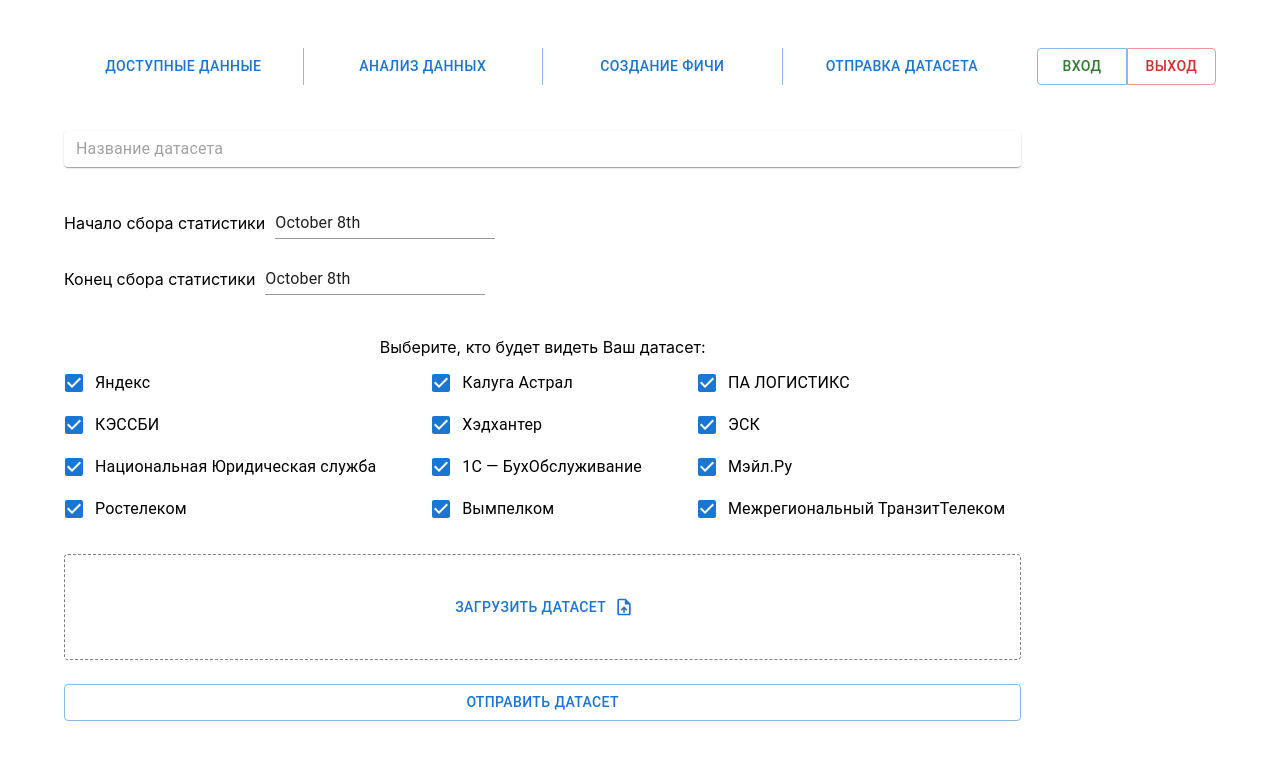
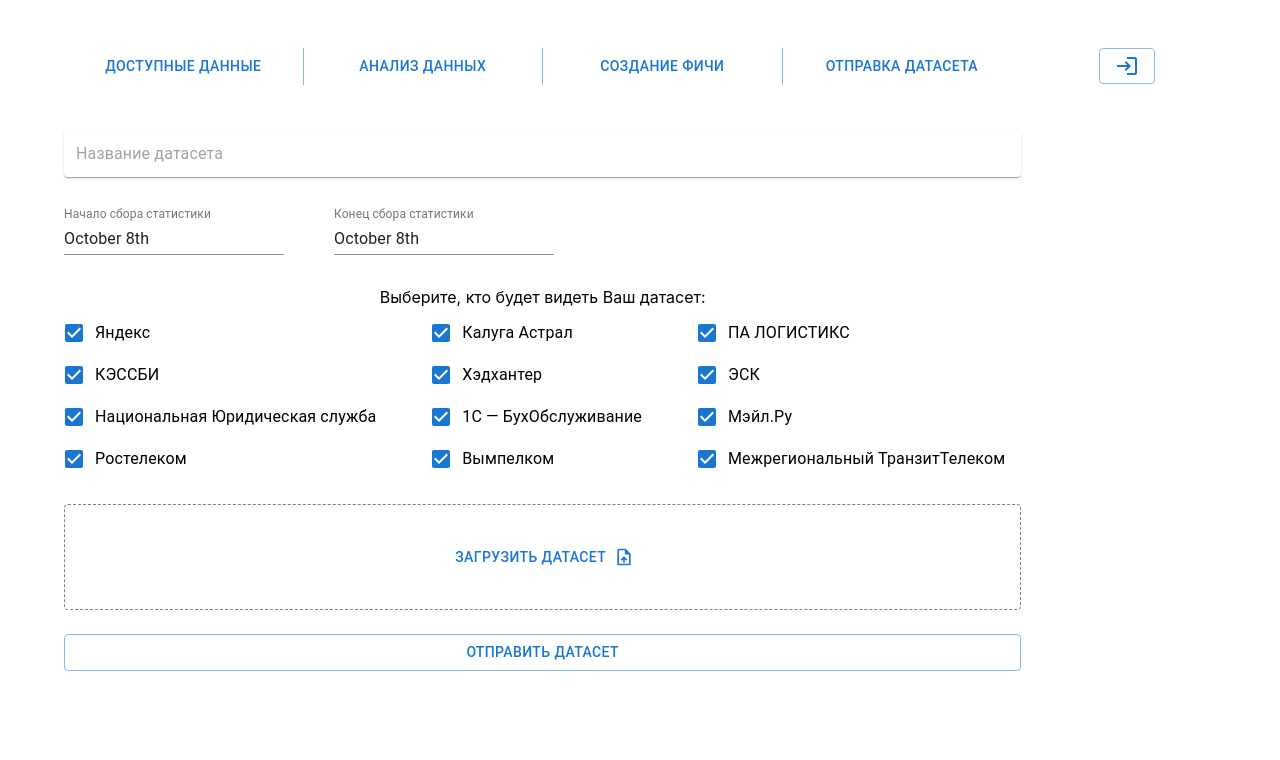
Before and after one commit to ElizabethNN/VTB-more-tech3.0, a React (Create React App) app in the folder frontend/: page /SendData in a window 1280 px wide. Shown: the top 760 px of the page. Built offline with nearby package versions, Linux system fonts and the light colour scheme.

Commit message:
авторизация

```diff
--- a/frontend/src/App.js
+++ b/frontend/src/App.js
@@ -1,5 +1,4 @@
 import './App.css';
-import AuthorizationPage from './AuthorizationPage/AuthorizationPage';
 import MainPage from "./MainPage/MainPage";
 import React from "react";
 
--- /dev/null
+++ b/frontend/src/AuthorizationPage/Authorization.css
@@ -0,0 +1,3 @@
+.item {
+    margin: 5px 0px;
+  }
--- /dev/null
+++ b/frontend/src/AuthorizationPage/Authorization.js
@@ -0,0 +1,14 @@
+import { Button, TextField, Grid, Box } from "@mui/material";
+import "./Authorization.css";
+
+function Authorization() {
+  return (
+    <div className="Authorization" style={{display: "flex", flexDirection: "column", padding: "20%"}}>
+      <TextField className="item" id="outlined-basic" label="Логин" variant="outlined" />
+      <TextField className="item" id="outlined-basic" label="Пароль" variant="outlined" type="password" />
+      <Button className="item" variant="contained">Авторизация</Button>
+    </div>
+  );
+}
+
+export default Authorization;
--- a/frontend/src/AuthorizationPage/AuthorizationPage.js
+++ /dev/null
@@ -1,12 +0,0 @@
-import './AuthorizationPage.css';
-import { Button, TextField, Grid, Box } from '@mui/material';
-
-function AuthorizationPage() {
-  return (
-    <div className="AuthorizationPage">
-
-    </div>
-  );
-}
-
-export default AuthorizationPage;
--- a/frontend/src/BasicDatePicker.js
+++ b/frontend/src/BasicDatePicker.js
@@ -1,8 +1,10 @@
 import React, { useState } from "react";
 import { DatePicker } from "@material-ui/pickers";
+import { TextField } from "@mui/material";
 
-export default function BasicDatePicker() {
+export default function BasicDatePicker(props) {
   const [date, setDate] = useState(new Date());
 
-  return <DatePicker value={date} onChange={setDate} autoOk />;
+  return <DatePicker label={props.text} value={date} onChange={setDate} autoOk
+  renderInput={(params) => <TextField {...params} />} />;
 }
--- a/frontend/src/LogButtonGroup.js
+++ b/frontend/src/LogButtonGroup.js
@@ -1,27 +1,29 @@
 import React from "react";
 import { useAuth0 } from "@auth0/auth0-react";
 import { Button, ButtonGroup } from "@mui/material";
+import LoginOutlinedIcon from '@mui/icons-material/LoginOutlined';
+import Authorization from "./AuthorizationPage/Authorization";
 
 const LogButtonGroup = () => {
   const { logout } = useAuth0();
   const { loginWithRedirect } = useAuth0();
 
   return (
-    <ButtonGroup variant="text" aria-label="text button group" fullWidth>
+    <ButtonGroup variant="text" aria-label="text button group" >
       <Button
         variant="outlined"
-        color="success"
-        onClick={() => loginWithRedirect()}
+        href="/Authorization"
+        // onClick={() => loginWithRedirect()}
       >
-        Вход
+        <LoginOutlinedIcon/>
       </Button>
-      <Button
+      {/* <Button
         variant="outlined"
         color="error"
         onClick={() => logout({ returnTo: window.location.origin })}
       >
         Выход
-      </Button>
+      </Button> */}
     </ButtonGroup>
   );
 };
--- a/frontend/src/MainPage/MainPage.js
+++ b/frontend/src/MainPage/MainPage.js
@@ -5,6 +5,7 @@
 import SendData from "../SendDataPage/SendData";
 import AnalizeData from "../AnalizeDataPage/AnalizeData";
 import LogButtonGroup from "../LogButtonGroup";
+import Authorization  from "../AuthorizationPage/Authorization"
 
 function MainPage() {
   return (
@@ -31,6 +32,7 @@
             <Route path="/CreateData" component={CreateData} />
             <Route path="/SendData" component={SendData} />
             <Route path="/AnalizeData" component={AnalizeData} />
+            <Route path="/Authorization" component={Authorization} />
           </Grid>
         </Grid>
       </BrowserRouter>
--- a/frontend/src/SendDataPage/SendData.js
+++ b/frontend/src/SendDataPage/SendData.js
@@ -21,17 +21,13 @@
         component="form"
         sx={{ p: "2px 4px", display: "flex", alignItems: "center" }}
       >
-        <InputBase sx={{ ml: 1, flex: 1 }} placeholder="Название датасета" />
+        <InputBase sx={{ ml: 1, flex: 1, padding: "5px 0px" }} placeholder="Название датасета" />
       </Paper>
 
       <div style={{marginTop: 30, marginBottom: 2, display: "flex", alignItems: "center"}}>
-        <p style={{marginRight: 10}}>Начало сбора статистики</p>
-        <BasicDatePicker />
-      </div>
-
-      <div style={{marginTop: 2, marginBottom: 2, display: "flex", alignItems: "center"}}>
-        <p style={{marginRight: 10}}>Конец сбора статистики</p>
-        <BasicDatePicker />
+        <BasicDatePicker text="Начало сбора статистики" />
+        <div style={{width: 50}}></div>
+        <BasicDatePicker text="Конец сбора статистики"/>
       </div>
 
       <div style={{marginTop: 30, marginBottom: 5}}>
```
Also changed, not shown: frontend/src/AuthorizationPage/AuthorizationPage.css (deleted).
